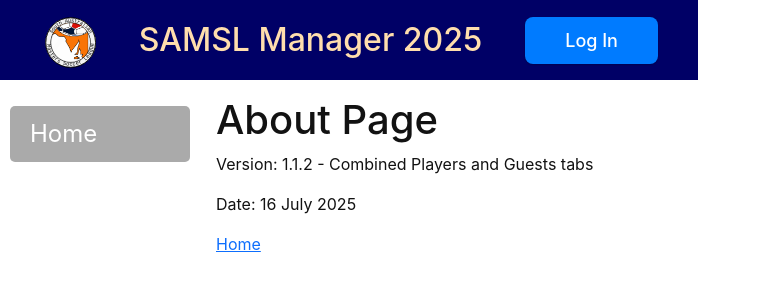
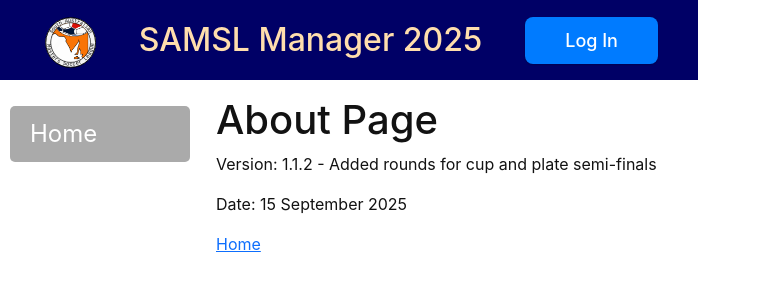
Before and after one commit to Andy-Warhurst/samsl-timesheets, a React (Create React App) app: page /about in a window 1280 px wide. Shown: the top 300 px of the page, without its empty margins (0-761 px from the left). Built offline with nearby package versions, Linux system fonts and the light colour scheme; no server answers.

Commit message:
Combined Players and Guests tabs.

```diff
--- a/src/About.js
+++ b/src/About.js
@@ -8,10 +8,10 @@ function About() {
         <div>
             <h1>About Page</h1>
             <p>
-                Version: 1.1.2 - Combined Players and Guests tabs
+                Version: 1.1.2 - Added rounds for cup and plate semi-finals
             </p>
             <p>
-                Date: 16 July 2025
+                Date: 15 September 2025
             </p>
             <Link to="/">Home</Link>
         </div>
--- a/src/FixtureDropdown.js
+++ b/src/FixtureDropdown.js
@@ -6,7 +6,7 @@ const FixtureDropdown = () => {
     const { data, updateUserField } = useData();
     const [round, setRound] = useState(data.round);
 
-    const Rounds = ['1','2','3','4','5','6','7','8','9','10','11','12','13','14','15','16','17','18','CUPQ','CUP1'];
+    const Rounds = ['1','2','3','4','5','6','7','8','9','10','11','12','13','14','15','16','17','18','CUPQ','CUP1','PLSF','CUPSF'];
 
     function updateRound (selection) {
         setRound(selection);
```
